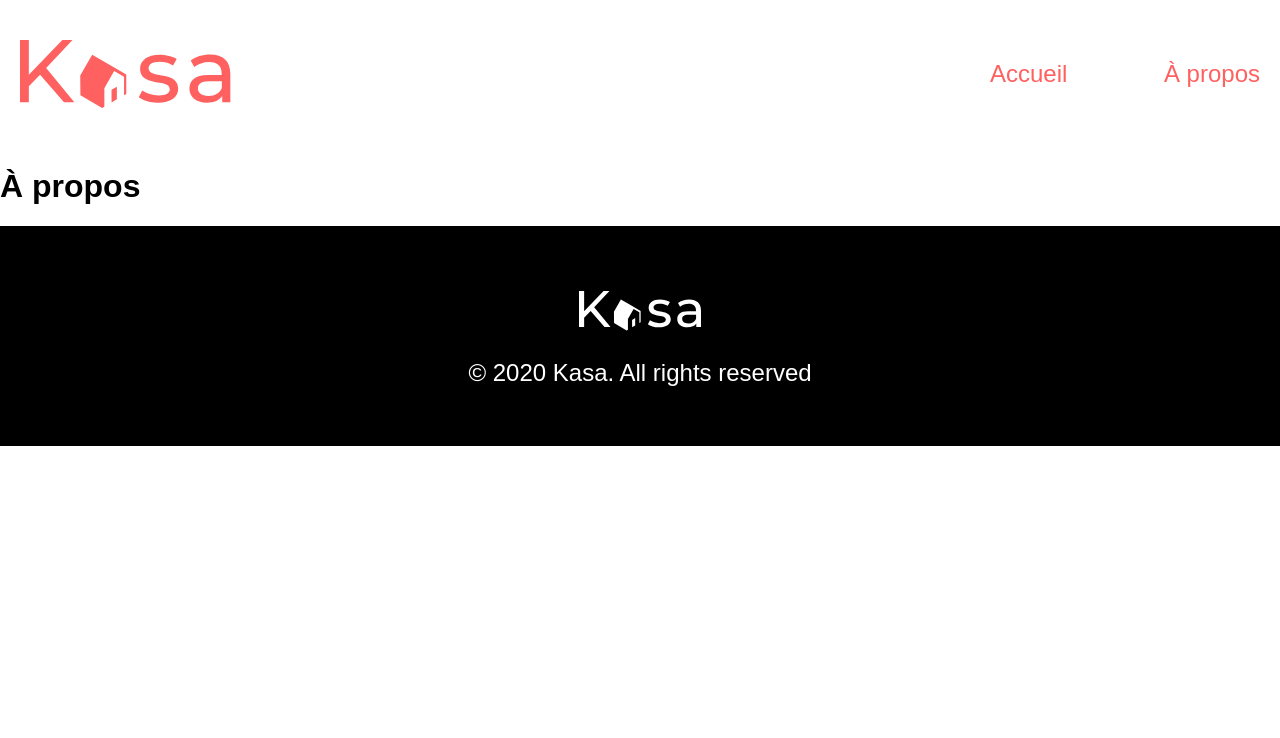
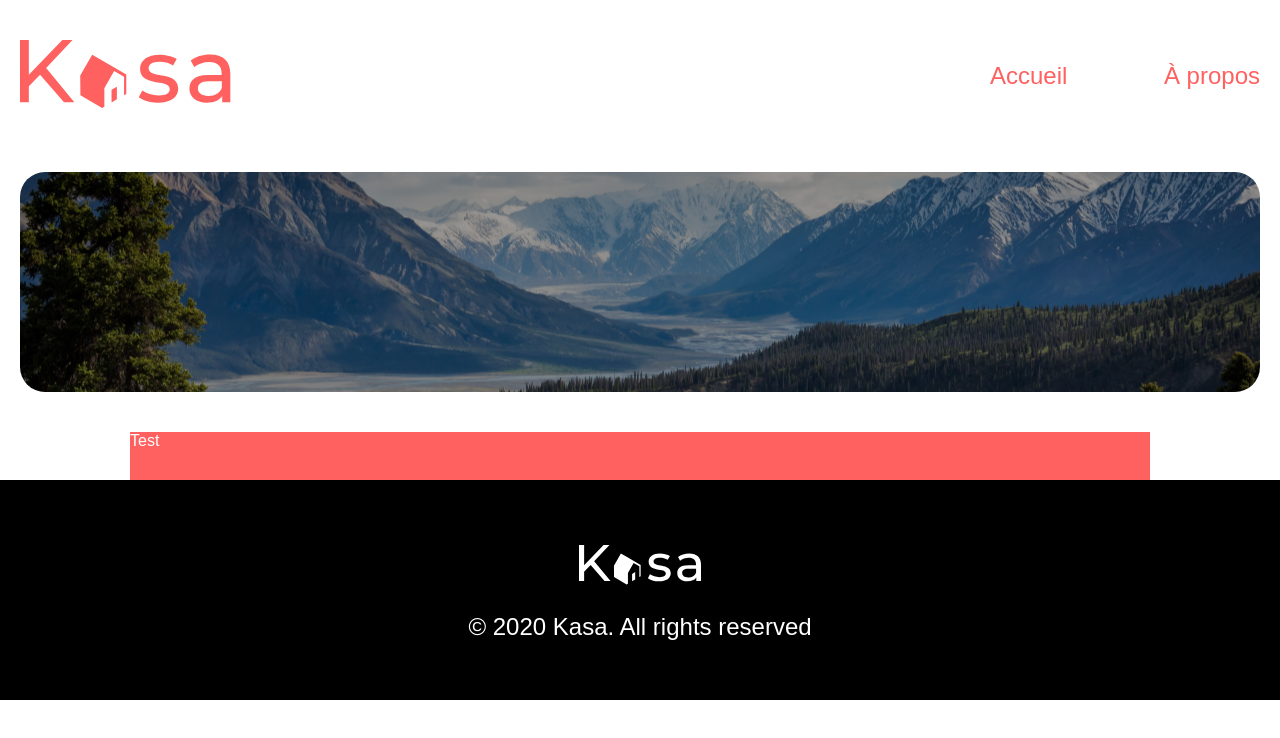
Before and after one commit to Antixh/OpenclassroomsProject7, a React (Create React App) app: page /about in a window 1280 px wide. Shown: the top 738 px of the page. Built offline with nearby package versions, Linux system fonts and the light colour scheme.

Commit message:
add carrousel, about, about banner

```diff
--- a/src/App.js
+++ b/src/App.js
@@ -3,6 +3,7 @@ import Header from './components/Header/Header';
 import Footer from "./components/Footer/Footer";
 import Home from './pages/Home/Home';
 import About from './pages/About/About';
+import FicheLogement from './pages/FicheLogement/FicheLogement';
 import Error from './pages/Error/Error';
 
 function App() {
@@ -13,6 +14,7 @@ function App() {
         <Routes>
           <Route path="/" element={<Home />} />
           <Route path="/about" element={<About />} />
+          <Route path="/logement/:id" element={<FicheLogement />} />
           <Route path="*" element={<Error />} />
         </Routes>
       </Router>
--- a/src/assets/style/main.css
+++ b/src/assets/style/main.css
@@ -3,9 +3,11 @@
 @import "./Base/variables.css";
 
 /* Components */
+@import "../../components/AboutBanner/_AboutBanner.css";
+@import "../../components/Banner/_Banner.css";
+@import "../../components/Carrousel/_Carrousel.css";
 @import "../../components/Header/_Header.css";
 @import "../../components/Footer/_Footer.css";
-@import "../../components/Banner/_Banner.css";
 @import "../../components/RentList/_RentList.css";
 
 /* Pages */
--- /dev/null
+++ b/src/components/AboutBanner/AboutBanner.jsx
@@ -0,0 +1,7 @@
+function AboutBanner() {
+  return (
+    <section className="aboutBanner"></section>
+  )
+}
+
+export default AboutBanner;
--- /dev/null
+++ b/src/components/AboutBanner/_AboutBanner.css
@@ -0,0 +1,11 @@
+.aboutBanner {
+  width: 100%;
+  height: 220px;
+  border-radius: 25px;
+  display: flex;
+  align-items: center;
+  justify-content: center;
+  background-image: linear-gradient(rgba(0, 0, 0, 0.4),rgba(0, 0, 0, 0.4)), url(../../assets/images/aboutbanner.jpg);
+  background-position: center;
+  margin-bottom: 40px;
+}
--- a/src/components/Carrousel/Carrousel.jsx
+++ b/src/components/Carrousel/Carrousel.jsx
@@ -0,0 +1,7 @@
+function Carrousel() {
+  return (
+    <div className="carrousel">Test</div>
+  )
+}
+
+export default Carrousel;
--- /dev/null
+++ b/src/components/Carrousel/_Carrousel.css
@@ -0,0 +1,7 @@
+.carrousel {
+  width: 1020px;
+  height: 48px;
+  margin: auto;
+  color: var(--secondary-color);
+  background-color: var(--primary-color);
+}
--- a/src/components/Header/Header.jsx
+++ b/src/components/Header/Header.jsx
@@ -3,7 +3,7 @@ import logo from "../../assets/images/logo.svg";
 function Header() {
   return (
     <header>
-      <img src={ logo } alt="Kasa"/>
+      <a href="/" ><img src={ logo } alt="Kasa"/></a>
       <nav>
         <a href="/">Accueil</a>
         <a href="/about">À propos</a>
--- a/src/components/RentList/RentList.jsx
+++ b/src/components/RentList/RentList.jsx
@@ -1,5 +1,5 @@
 import rentList from "../../data/logements.json";
-console.log(rentList);
+import { Link } from "react-router-dom";
 
 function RentList() {
   return (
@@ -7,10 +7,12 @@ function RentList() {
       {
         rentList.map((logement) => {
           return (
-            <article key={ logement.id } className="rentListCard">
-              <img className="rentListImg" src={ logement.cover } alt={ logement.title } />
-              <p className="rentListTitle">{ logement.title }</p>
-            </article>
+            <Link to={`/logement/${logement.id}`}>
+              <article key={ logement.id } className="rentListCard">
+                <img className="rentListImg" src={ logement.cover } alt={ logement.title } />
+                <p className="rentListTitle">{ logement.title }</p>
+              </article>
+            </Link>
           )
         })
       }
--- a/src/pages/About/About.jsx
+++ b/src/pages/About/About.jsx
@@ -1,6 +1,12 @@
+import AboutBanner from "../../components/AboutBanner/AboutBanner";
+import Carrousel from "../../components/Carrousel/Carrousel";
+
 function About() {
   return (
-    <h1>À propos</h1>
+    <main>
+      <AboutBanner />
+      <Carrousel />
+    </main>
   )
 }
 
--- /dev/null
+++ b/src/pages/FicheLogement/FicheLogement.jsx
@@ -0,0 +1,7 @@
+function FicheLogement() {
+  return (
+    <h1>Fiche Logement</h1>
+  )
+}
+
+export default FicheLogement;
```
Also changed, not shown: src/assets/images/aboutbanner.jpg (added).
